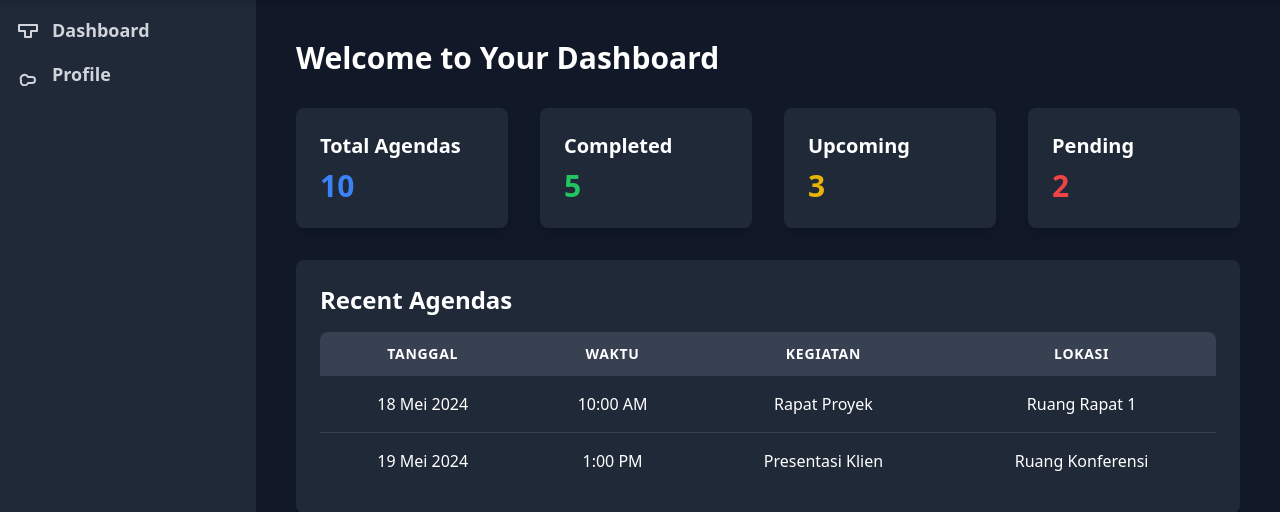
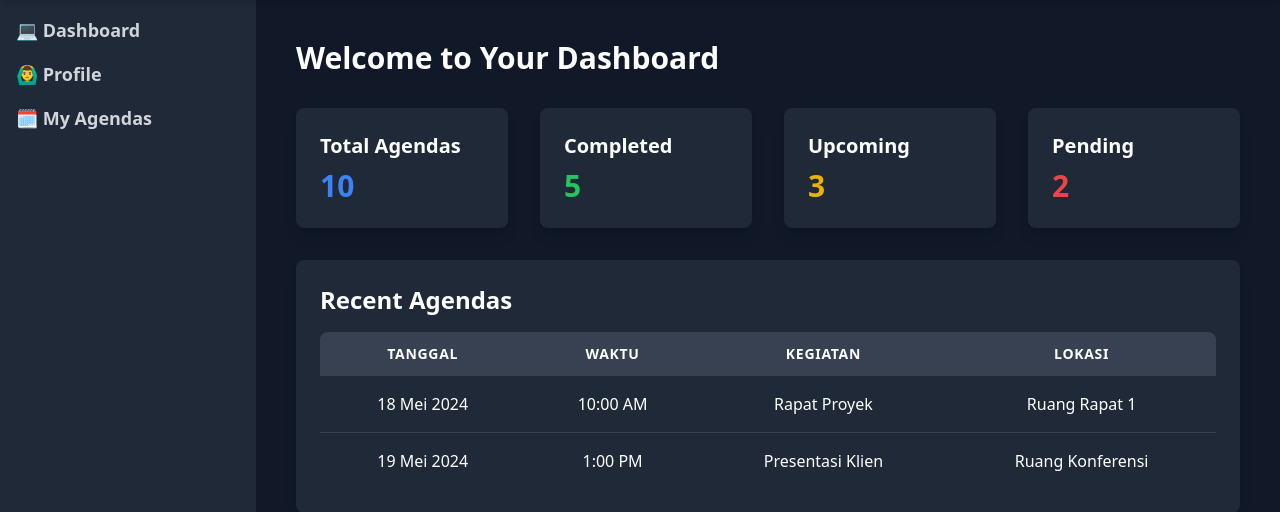
Before and after one commit to kasumabalidps/project-jobsheet6, a PHP site: page /pages/dashboard.php in a window 1280 px wide. Shown: the part 64-576 px from the top of the page. Run offline with PHP 8.4, Linux system fonts and the light colour scheme; some libraries are stand-ins or nearby versions.

Commit message:
Update dashboard.php

```diff
--- a/pages/dashboard.php
+++ b/pages/dashboard.php
@@ -51,14 +51,17 @@
             <ul class="space-y-4">
                 <li>
                     <a href="#" class="flex items-center space-x-3 text-gray-300 hover:text-white transition duration-300">
-                        <svg class="w-6 h-6" fill="none" stroke="currentColor" viewBox="0 0 24 24" xmlns="http://www.w3.org/2000/svg"><path stroke-linecap="round" stroke-linejoin="round" stroke-width="2" d="M3 7v6h6v6h6v-6h6V7H3z"></path></svg>
-                        <span class="text-lg font-semibold">Dashboard</span>
+                        <span class="text-lg font-semibold">💻 Dashboard</span>
                     </a>
                 </li>
                 <li>
                     <a href="#" class="flex items-center space-x-3 text-gray-300 hover:text-white transition duration-300">
-                        <svg class="w-6 h-6" fill="none" stroke="currentColor" viewBox="0 0 24 24" xmlns="http://www.w3.org/2000/svg"><path stroke-linecap="round" stroke-linejoin="round" stroke-width="2" d="M5.121 18.364A3 3 0 0112 15h4a3 3 0 010 6h-4a3 3 0 01-6.879-2.636z"></path></svg>
-                        <span class="text-lg font-semibold">Profile</span>
+                        <span class="text-lg font-semibold">🙆‍♂️ Profile</span>
+                    </a>
+                </li>
+                <li>
+                    <a href="#" class="flex items-center space-x-3 text-gray-300 hover:text-white transition duration-300">
+                        <span class="text-lg font-semibold">🗓️ My Agendas</span>
                     </a>
                 </li>
             </ul>
```
